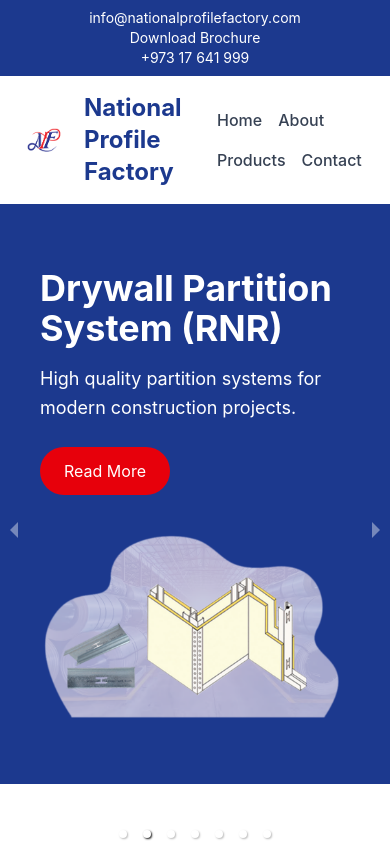
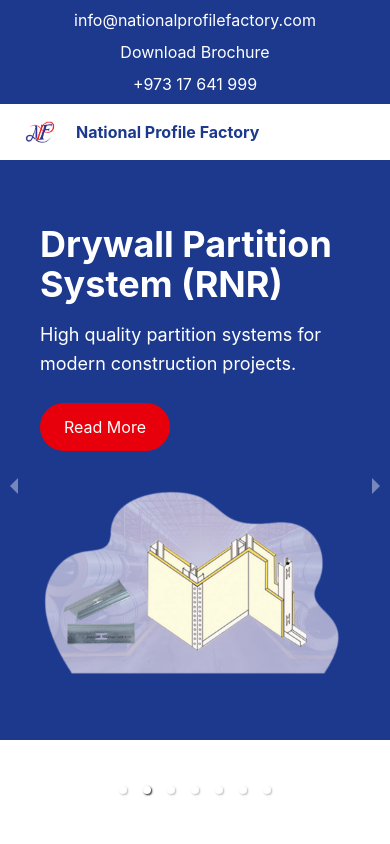
Before and after one commit to joeasline-hue/hostel-webside, a React (Vite) app: page / in a window 390 px wide. Shown: the top 844 px of the page. Built offline with nearby package versions, Linux system fonts and the light colour scheme.

Commit message:
make webside responsive

```diff
--- a/src/components/Navbar.jsx
+++ b/src/components/Navbar.jsx
@@ -5,7 +5,7 @@ const Navbar = () => {
   return (
     <>
       {/* Top Bar */}
-      <div className="bg-blue-900 text-white flex flex-col md:flex-row justify-between items-center px-4 md:px-8 py-2 text-sm">
+      <div className="bg-blue-900 text-white flex flex-col md:flex-row justify-between items-center px-4 md:px-8 py-2 gap-2">
         <p>info@nationalprofilefactory.com</p>
 
         <p>Download Brochure</p>
@@ -17,15 +17,15 @@ const Navbar = () => {
       <div className="flex justify-between items-center px-4 md:px-10 py-4 shadow-md bg-white">
         {/* Logo + Company Name */}
         <div className="flex items-center gap-3">
-          <img src={logo} alt="Logo" className="w-14 md:w-16 object-contain" />
+          <img src={logo} alt="Logo" className="w-12 md:w-16 object-contain" />
 
-          <h1 className="text-2xl font-bold text-blue-900">
+          <h1 className="text-ig md:2xl font-bold text-blue-900">
             National Profile Factory
           </h1>
         </div>
 
         {/* Menu */}
-        <div className="flex flex-wrap gap-4 md:gap-6 items-center text-gray-700 font-medium">
+        <div className="hidden md:flex gap-6 items-center">
           <Link to="/">Home</Link>
 
           <Link to="/About">About</Link>
```
